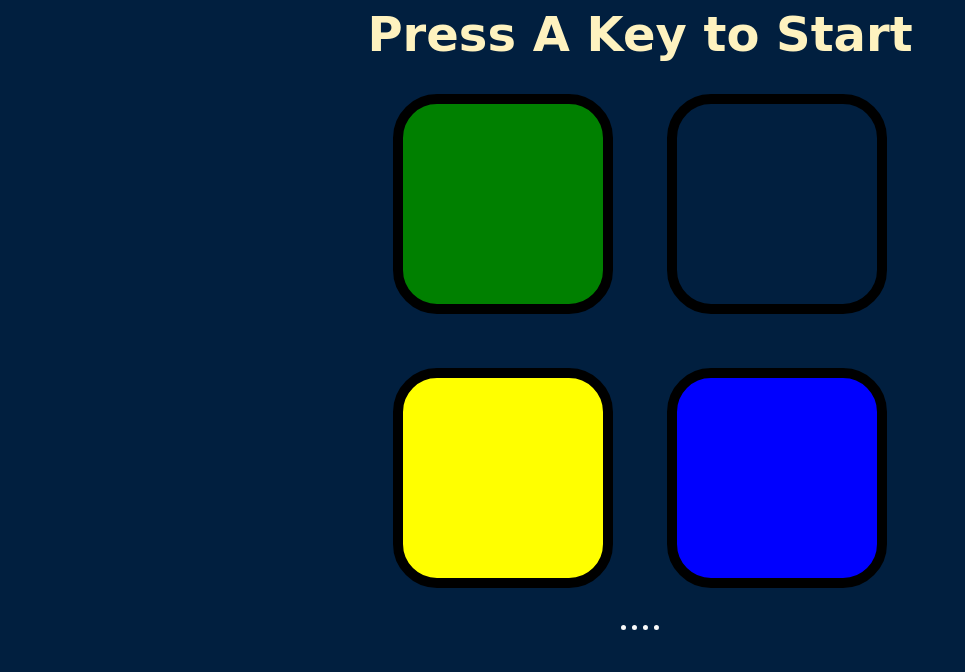
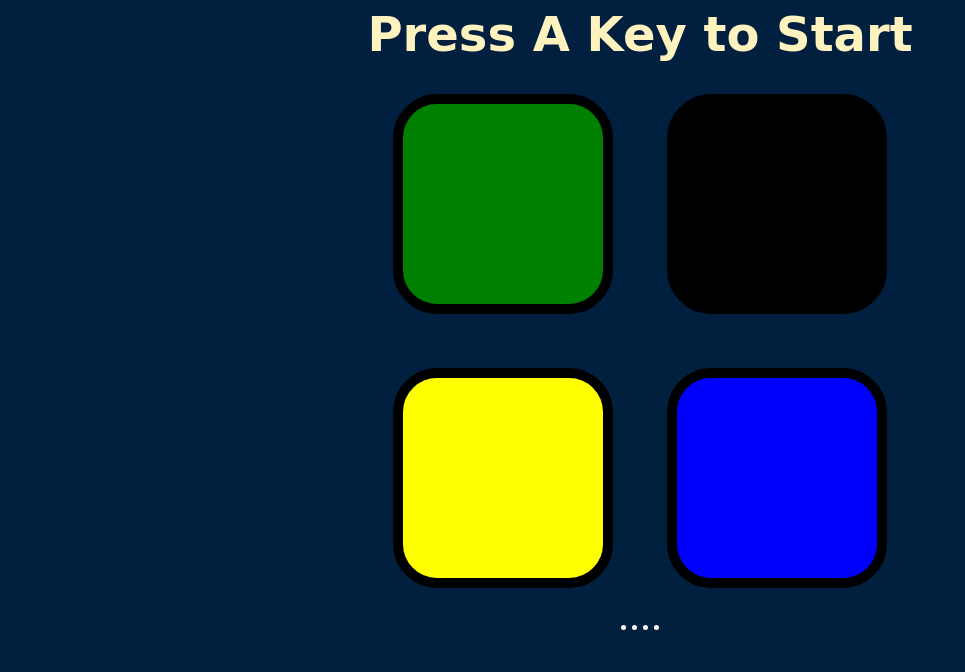
Before and after one commit to preetham-25/Simon-Game, a plain HTML site: page index.html in a window 1280 px wide. Shown: the top 672 px of the page, without its empty margins (0-965 px from the left). Drawn offline with nearby package versions, Linux system fonts and the light colour scheme.

Commit message:
Update styles.css

```diff
--- a/styles.css
+++ b/styles.css
@@ -62,8 +62,8 @@ hr{
   opacity: 0.8;
 }
 
-.red {
-  background-color: red;
+.black {
+  background-color: black;
 }
 
 .green {
```
